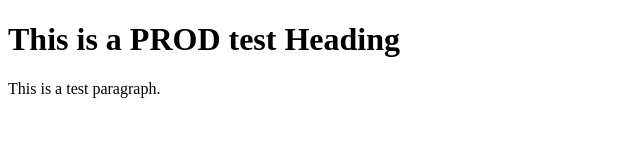
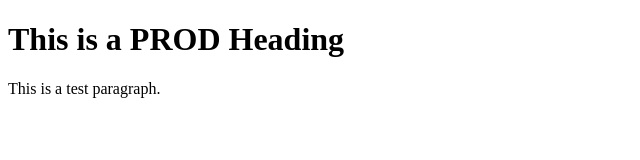
Before and after one commit to pinaki3majumder/static-html-ci-cd, a plain HTML site: page index.html in a window 1280 px wide. Shown: the whole page, without its empty margins (0-640 px from the left). Drawn offline with Linux system fonts and the light colour scheme.

Commit message:
Update index.html

```diff
--- a/index.html
+++ b/index.html
@@ -5,7 +5,7 @@
 </head>
 <body>
 
-  <h1>This is a PROD test Heading</h1>
+  <h1>This is a PROD Heading</h1>
   <p>This is a test paragraph.</p>
 
 </body>
```
